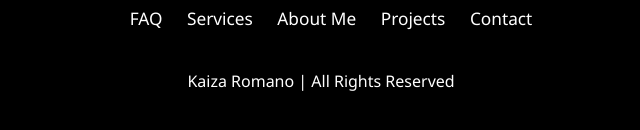
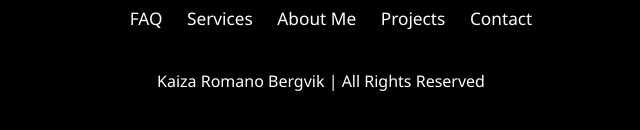
Before and after one commit to Kaizrelia/MyPortfolio-Kai-, a plain HTML site: page index.html in a window 1280 px wide. Shown: the part 8831-8961 px from the top of the page, without its empty margins (319-959 px from the left). Drawn offline with nearby package versions, Linux system fonts and the light colour scheme.

Commit message:
Update index.html

```diff
--- a/index.html
+++ b/index.html
@@ -224,7 +224,7 @@
         </ul>
 
         <p class="copyright">
-            Kaiza Romano | All Rights Reserved
+            Kaiza Romano Bergvik | All Rights Reserved
         </p>
     </footer>
 
```
